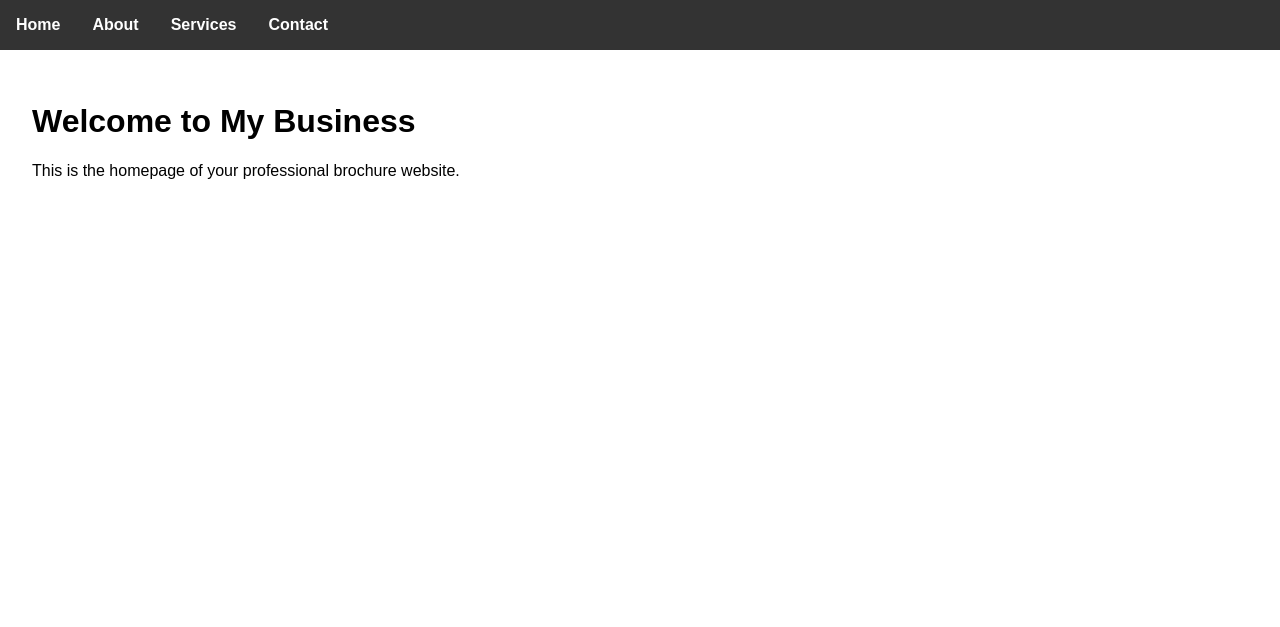
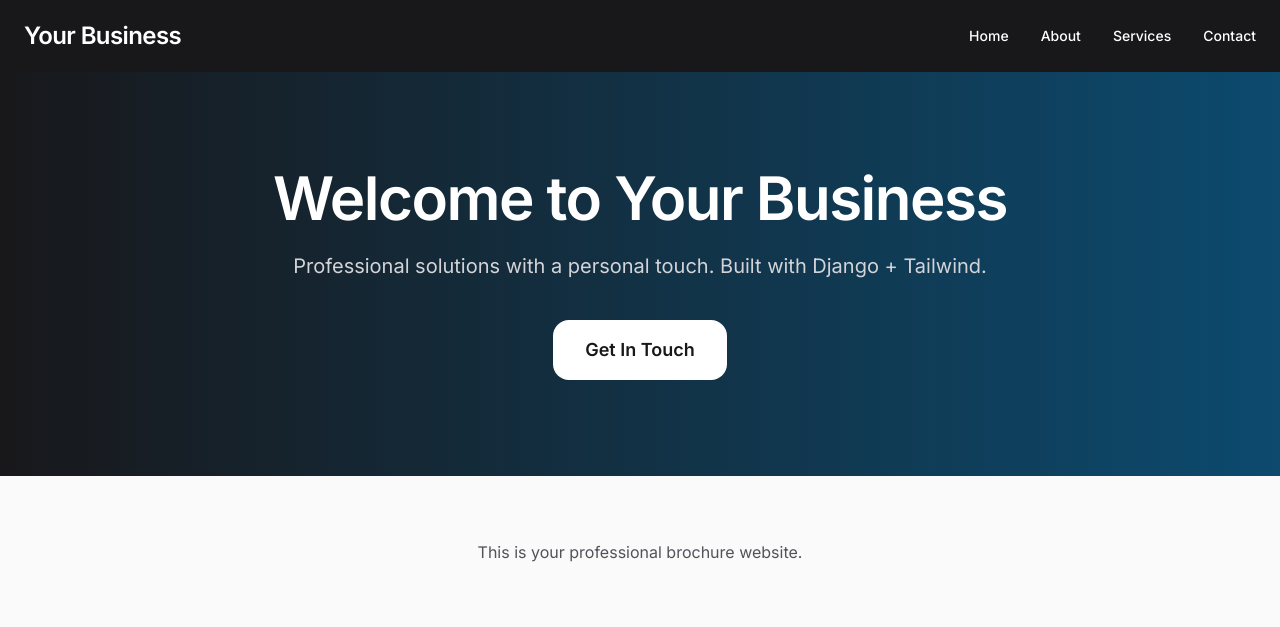
Before and after one commit to includeheart/business_brochure, a Django app: template templates/pages/home.html in a window 1280 px wide. Shown: the top 627 px of the page. Run offline with Django 5.2, Linux system fonts and the light colour scheme; the template is opened without the code that fills it, so the values that code supplies are empty; some libraries are stand-ins or nearby versions.

Commit message:
integrating tailwindcss

```diff
--- a/templates/base.html
+++ b/templates/base.html
@@ -4,42 +4,52 @@
     <meta charset="UTF-8">
     <meta name="viewport" content="width=device-width, initial-scale=1.0">
     <title>{% block title %}Business Brochure{% endblock %}</title>
+
+    <!-- Tailwind CSS CDN -->
+    <script src="https://cdn.tailwindcss.com"></script>
+
+    <script>
+        // Basic Tailwind configuration
+        tailwind.config = {
+            content: [],
+            theme: {
+                extend: {
+                    colors: {
+                        primary: '#0f172a',
+                    }
+                }
+            }
+        }
+    </script>
+
     <style>
-        /* Simple navbar styling for now */
-        body { font-family: Arial, sans-serif; margin: 0; padding: 0; }
-        nav {
-            background-color: #333;
-            padding: 1rem;
+        @import url('https://fonts.googleapis.com/css2?family=Inter:wght@400;500;600&display=swap');
+        body {
+            font-family: 'Inter', system_ui, sans-serif;
         }
-        nav ul {
-            list-style: none;
-            margin: 0;
-            padding: 0;
-            display: flex;
-            gap: 2rem;
-        }
-        nav a {
-            color: white;
-            text-decoration: none;
-            font-weight: bold;
-        }
-        nav a:hover { color: #ddd; }
-        .container { padding: 2rem; }
     </style>
 </head>
-<body>
-    <nav>
-        <ul>
-            <li><a href="/">Home</a></li>
-            <li><a href="/about/">About</a></li>
-            <li><a href="/services/">Services</a></li>
-            <li><a href="/contact/">Contact</a></li>
-        </ul>
+<body class="bg-zinc-50 text-zinc-900">
+
+    <!-- Navbar -->
+    <nav class="bg-zinc-900 text-white sticky top-0 z-50">
+        <div class="max-w-7xl mx-auto px-6 py-5 flex items-center justify-between">
+            <a href="/" class="text-2xl font-semibold tracking-tight">Your Business</a>
+
+            <div class="flex items-center gap-x-8 text-sm font-medium">
+                <a href="/" class="hover:text-sky-400 transition">Home</a>
+                <a href="/about/" class="hover:text-sky-400 transition">About</a>
+                <a href="/services/" class="hover:text-sky-400 transition">Services</a>
+                <a href="/contact/" class="hover:text-sky-400 transition">Contact</a>
+            </div>
+        </div>
     </nav>
 
-    <div class="container">
+    <!-- Page Content -->
+    <main>
         {% block content %}
         {% endblock %}
-    </div>
+    </main>
+
 </body>
 </html>
--- a/templates/pages/home.html
+++ b/templates/pages/home.html
@@ -11,8 +11,25 @@
 {% block title %}Home - Your Business{% endblock %}
 
 {% block content %}
-    <h1>Welcome to My Business</h1>
-    <p>This is the homepage of your professional brochure website.</p>
+    <!-- Hero -->
+    <section class="bg-gradient-to-r from-zinc-900 to-sky-900 text-white py-24">
+        <div class="max-w-4xl mx-auto text-center px-6">
+            <h1 class="text-6xl font-semibold tracking-tight mb-6">
+                Welcome to Your Business
+            </h1>
+            <p class="text-xl text-zinc-300 mb-10">
+                Professional solutions with a personal touch. Built with Django + Tailwind.
+            </p>
+            <a href="/contact/"
+               class="inline-block bg-white text-zinc-900 px-8 py-4 rounded-2xl font-semibold text-lg hover:bg-sky-400 hover:text-white transition">
+                Get In Touch
+            </a>
+        </div>
+    </section>
+
+    <div class="max-w-7xl mx-auto px-6 py-16">
+        <p class="text-center text-zinc-600">This is your professional brochure website.</p>
+    </div>
 {% endblock %}
 </body>
 </html>
```
Also changed, not shown: templates/pages/about.html (+6 -2 lines), templates/pages/contact.html (+10 -2 lines), templates/pages/services.html (+18 -2 lines).
